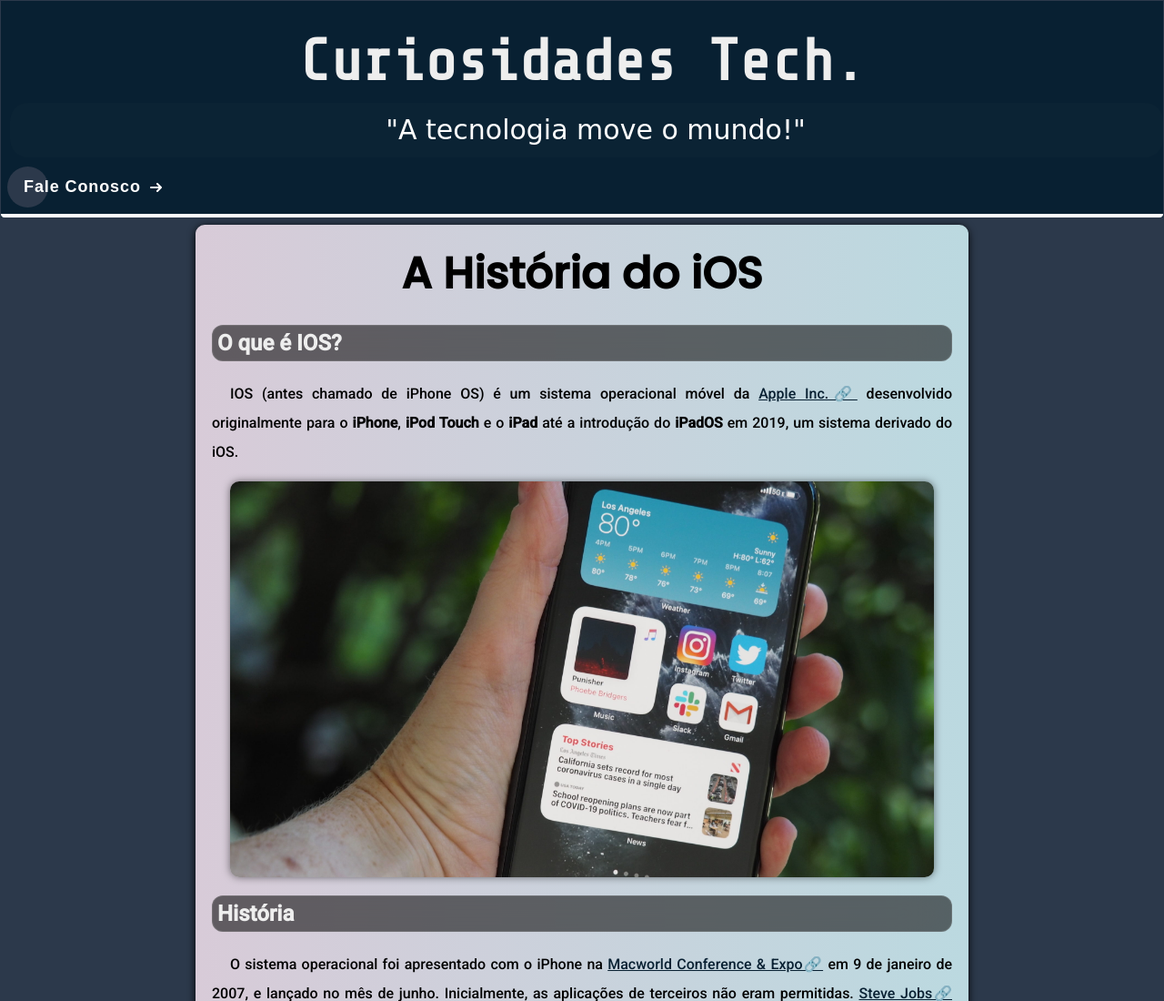
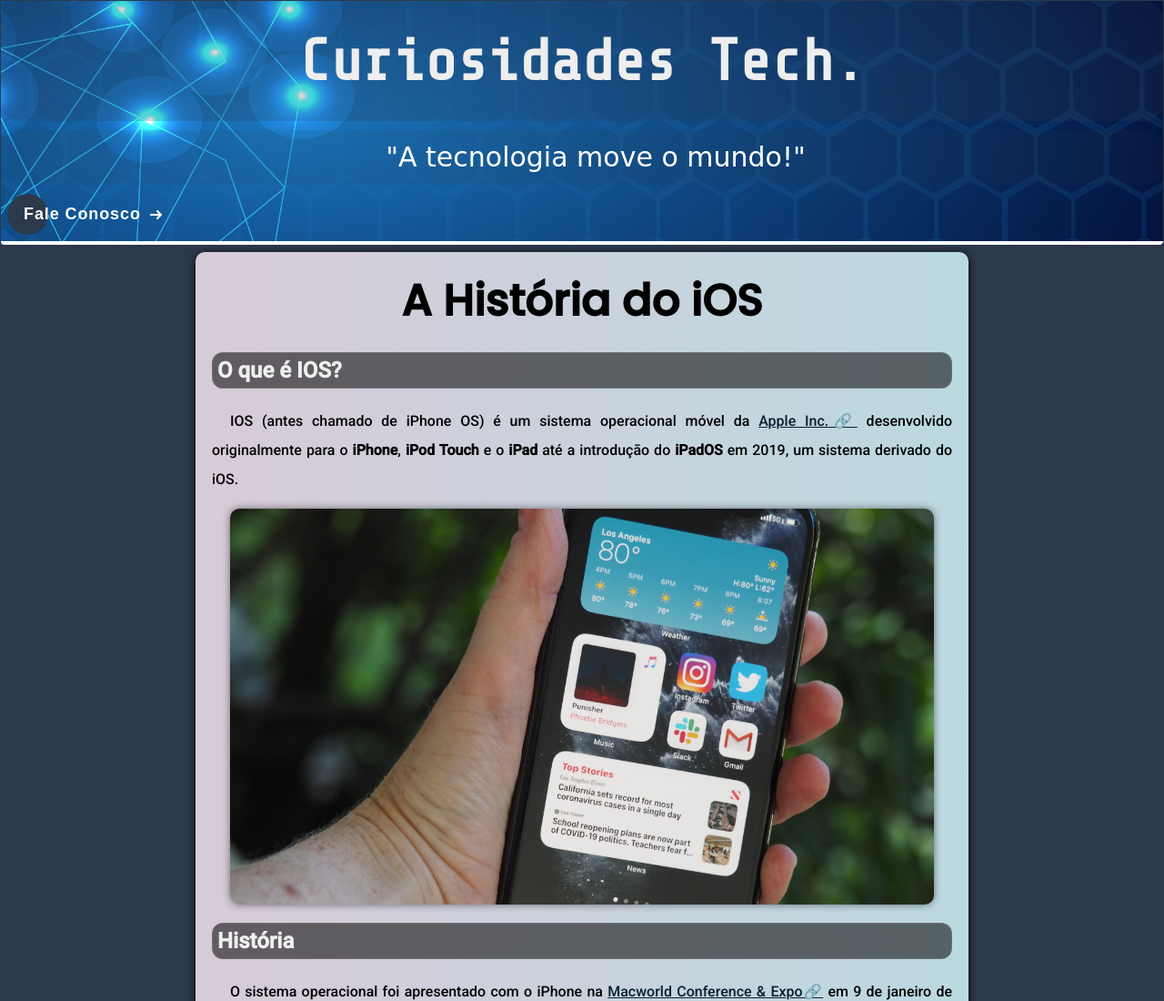
Before and after one commit to gajesus11/projeto-ios, a plain HTML site: page index.html in a window 1280 px wide. Shown: the top 1100 px of the page at 91% size. Drawn offline with nearby package versions, Linux system fonts and the light colour scheme; a web font is replaced by a local one.

Commit message:
Background Atualizado

```diff
--- a/style.css
+++ b/style.css
@@ -50,20 +50,30 @@
 }
 
 header{
-    background-color: #082032;
+
+    background-image: url(imagens/—Pngtree—network\ mesh\ wire\ digital\ technology_1264246.jpg);
+    background-position: right center;
     padding: 0px;
     margin: -7px;
     height: 100%;
     min-height: 100px;
+
 }
 
 header > h1 {
+
+    background-color: #2c394b36;
+    border-radius: 20px;
+
     font-family:'Share Tech Mono', monospace;
     text-align: center;
     font-size: 4em;
     color: #EEEEEE;
     margin: 0px;
     padding-top: 30px;
+    padding-bottom: 30px;
+
+
 
 }
 
@@ -236,7 +246,7 @@
 
    .cta:hover:before {
     width: 100%;
-    background: #b1dae7;
+    background: #0f4353;
    }
 
    .cta:hover svg {
```
Also changed, not shown: imagens/—Pngtree—network mesh wire digital technology_1264246.jpg (added).
